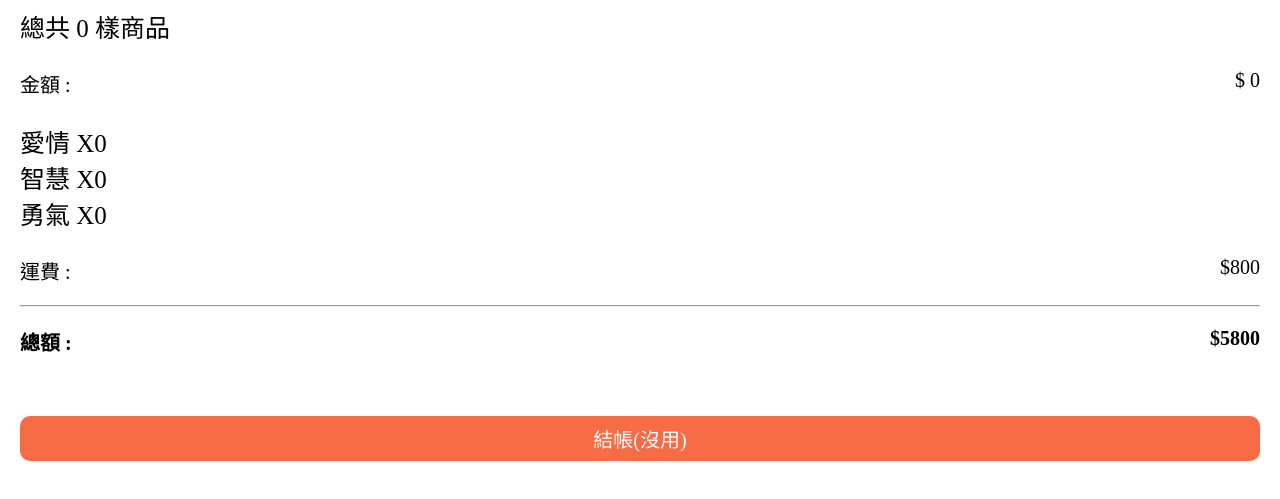
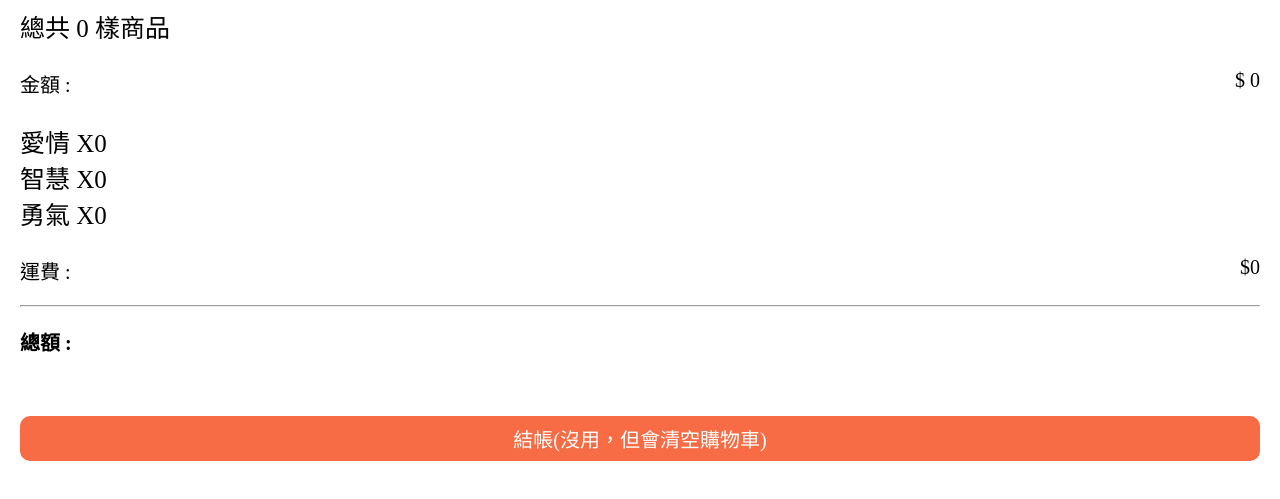
Before and after one commit to 2133132/2133132.github.io, a plain HTML site: page check.html in a window 1280 px wide. Shown: the part 77-576 px from the top of the page. Drawn offline with Linux system fonts and the light colour scheme.

Commit message:
Add files via upload

```diff
--- a/check.html
+++ b/check.html
@@ -1,5 +1,5 @@
 <!DOCTYPE html>
-<html lang="zh-TW">
+<html lang="zh-TW" >
 <head>
     <meta charset="UTF-8">
     <title>購物車</title>
@@ -42,14 +42,14 @@
                 <p class="cart"></p>
                 <p class="delivery-price">
                     <span>運費 : </span>
-                    <span>$800</span>
+                    <span>$0</span>
                 </p>
                 <hr class="checkout-summary-hr">
                 <p class="total-price">
                     <span>總額 : </span>
-                    <span>$5800</span>
+                    <span class="cart-price"> </span>
                 </p>
-                <button class="checkout-button">結帳(沒用)</button>
+                <button onclick="clearCart();" class="checkout-button" >結帳(沒用，但會清空購物車)</button>
             </div>
     </div>
     <script>
--- a/script.js
+++ b/script.js
@@ -3,7 +3,8 @@ const cart = {
     ProductNum: 0,
     LoveNum: 0,
     WisdomNum: 0,
-    CourageNum: 0
+    CourageNum: 0,
+
 };
 
 function saveCart() {
--- a/style.css
+++ b/style.css
@@ -29,7 +29,7 @@ img.shopping_button{
     margin-bottom:  60px;
     column-gap: 16px;
     position: relative;
-    top:60px;
+    top:80px;
 }
 
 .product_information{
```
